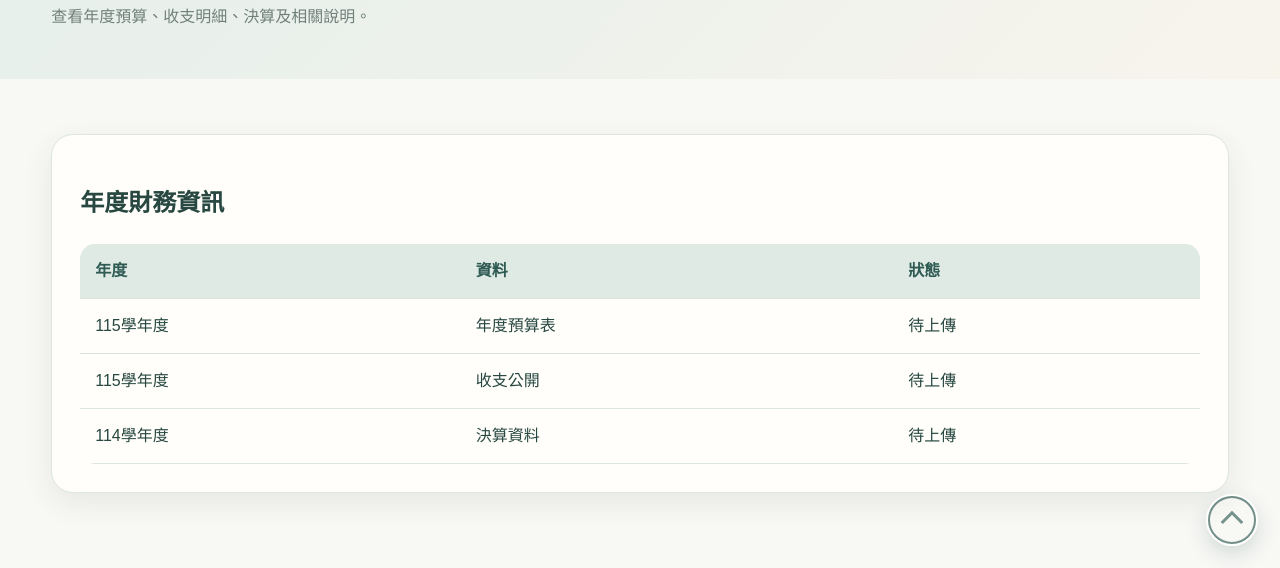
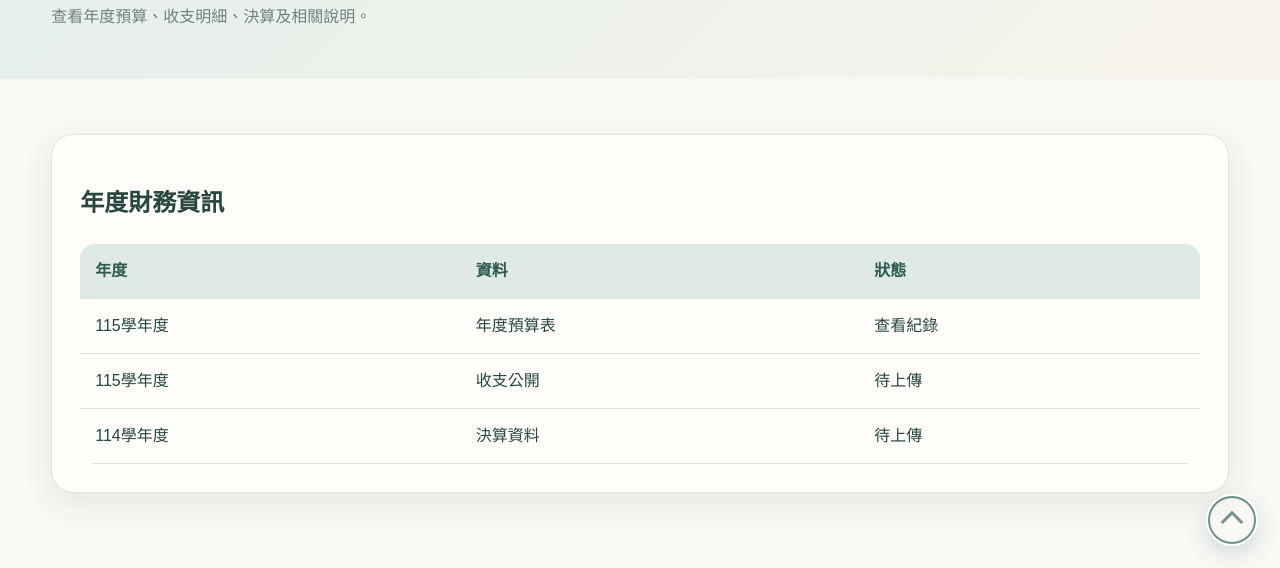
Before and after one commit to mdps-pa/mdps, a plain HTML site: page finance.html in a window 1280 px wide. Shown: the part 232-800 px from the top of the page. Drawn offline with Linux system fonts and the light colour scheme; no server answers.

Commit message:
Update budget table to include links and status

```diff
--- a/finance.html
+++ b/finance.html
@@ -35,7 +35,7 @@
       <table class="table">
         <thead><tr><th>年度</th><th>資料</th><th>狀態</th></tr></thead>
         <tbody>
-          <tr><td>115學年度</td><td>年度預算表</td><td>待上傳</td></tr>
+          <a href="files/115budget.pdf?v=145" target="_blank" rel="noopener" title="查看115學年度年度預算表"><tr><td>115學年度</td><td>年度預算表</td><td>查看紀錄</td></tr>
           <tr><td>115學年度</td><td>收支公開</td><td>待上傳</td></tr>
           <tr><td>114學年度</td><td>決算資料</td><td>待上傳</td></tr>
         </tbody>
```
